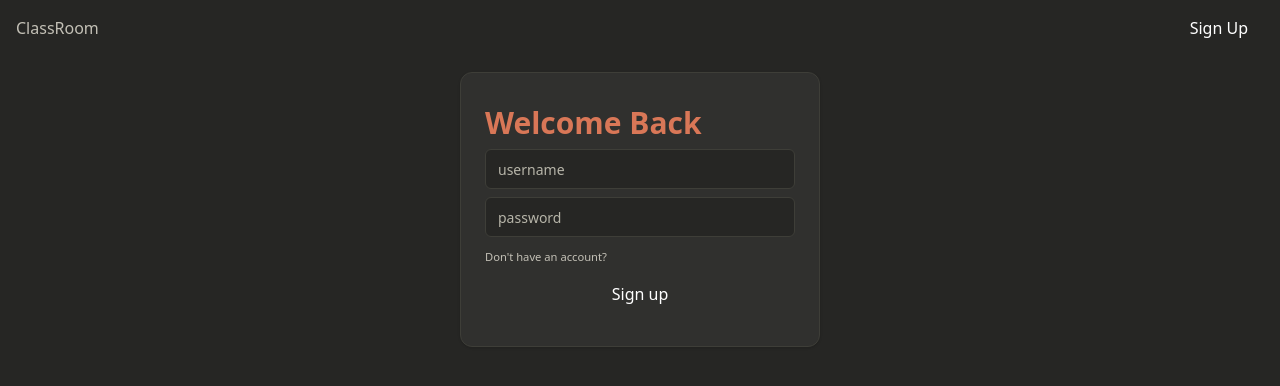
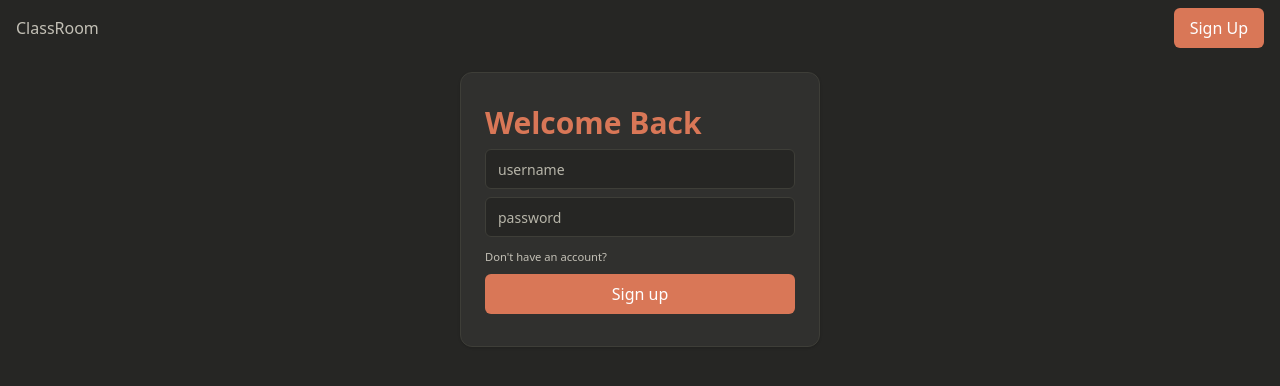
Before and after one commit to yusuf-codes10/horseshoe-academy, a Vue app in the folder apps/web/: page /login in a window 1280 px wide. Shown: the top 386 px of the page. Built offline with nearby package versions, Linux system fonts and the light colour scheme; no server answers.

Commit message:
fixing the main and the action condition

```diff
--- a/apps/web/src/components/shared/MainButton.vue
+++ b/apps/web/src/components/shared/MainButton.vue
@@ -40,7 +40,7 @@ const emit = defineEmits(["click"]);
     :disabled="props.disabled || props.loading"
     @click="emit('click')"
     class="h-10 border-none px-4 py-2 cursor-pointer rounded-md hover:opacity-90 transition-opacity"
-    :class="props.variant === 'main' ? 'text-primary-foreground' : 'bg-primary text-primary-foreground'"
+    :class="props.variant === 'action' ? 'text-sm text-primary cursor-pointer' : 'bg-primary text-primary-foreground'"
   >
     <div
       v-if="loading"
```
